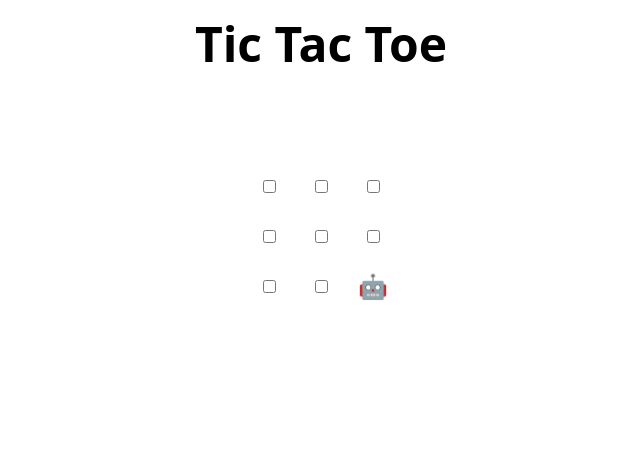
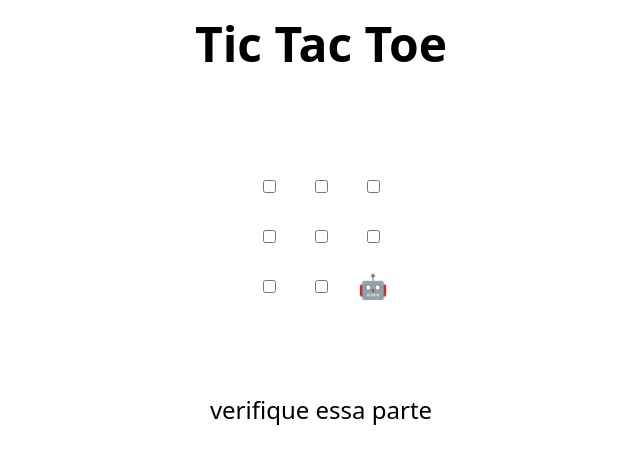
Before and after one commit to williamlapa/skills-review-pull-requests, a plain HTML site: page index.html in a window 1280 px wide. Shown: the whole page, without its empty margins (319-959 px from the left). Drawn offline with Linux system fonts and the light colour scheme.

Commit message:
Update index.html
testando

```diff
--- a/index.html
+++ b/index.html
@@ -48,7 +48,7 @@
 </table>
 
 <h2 hidden>Game over, refresh to play again 🧑‍💻 🤖!</h2>
-
+verifique essa parte
 <script>
   // Initialization
   const boxes = Array.from(document.querySelectorAll('td'))
```
